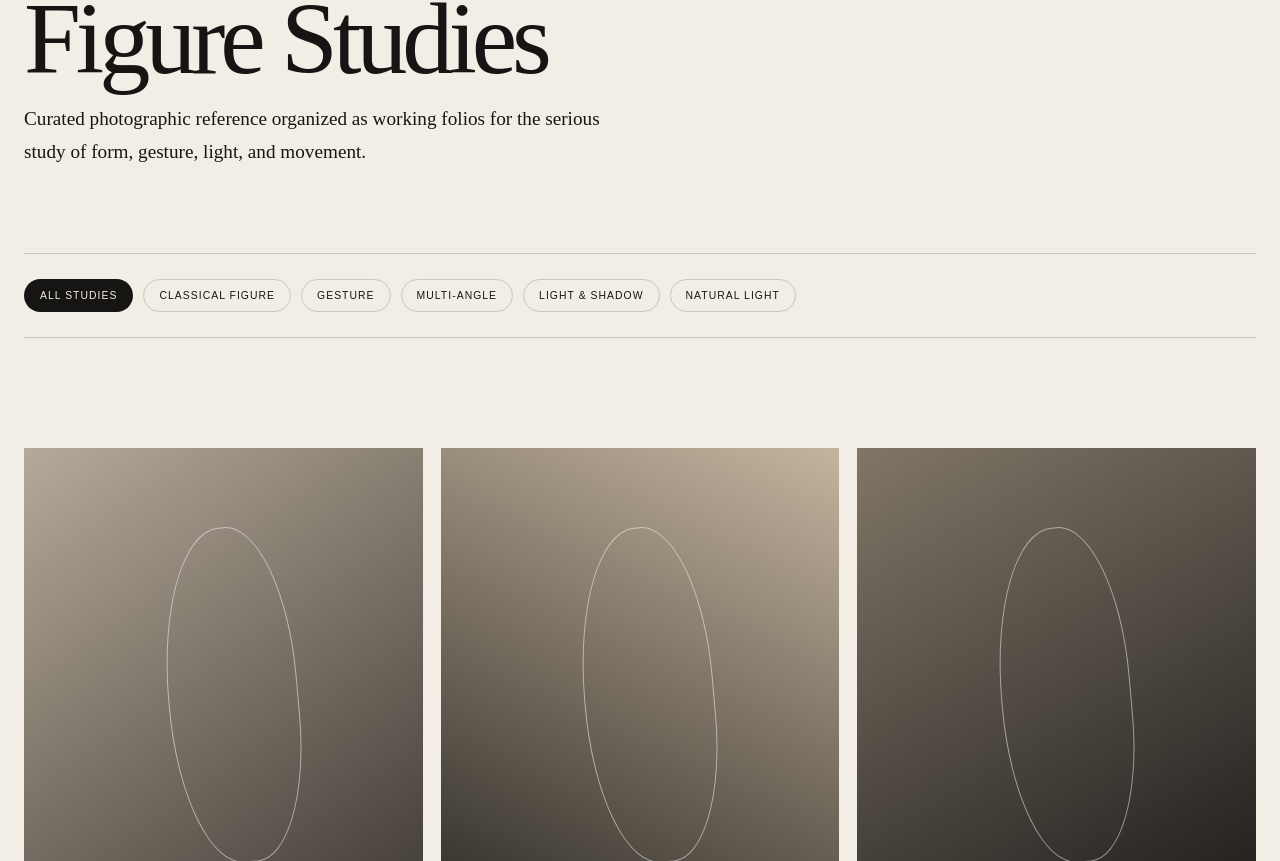
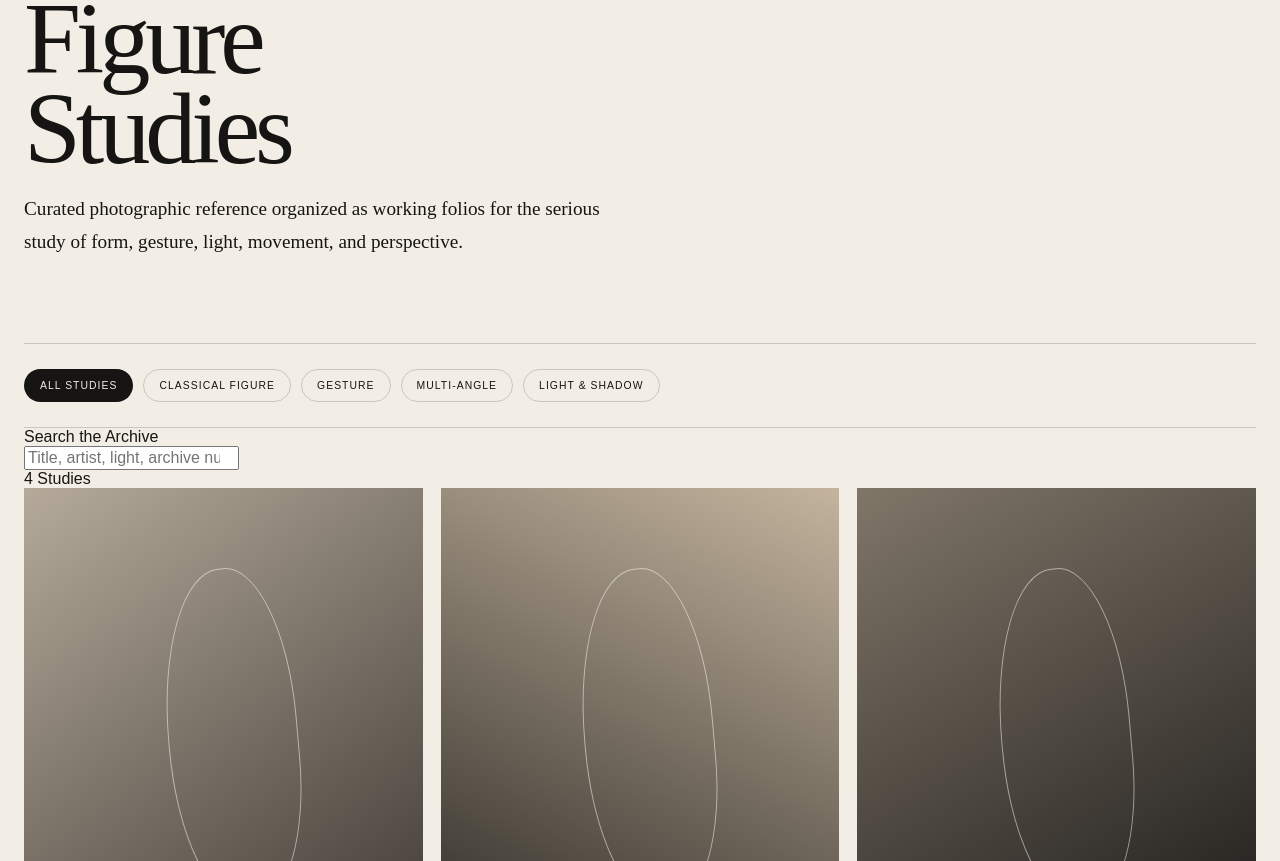
Before and after one commit to stephencefalo/figure-archives, a Next.js app: page /archive in a window 1280 px wide. Shown: the part 219-1080 px from the top of the page. Built offline with nearby package versions, Linux system fonts and the light colour scheme.

Commit message:
Refactor ArchivePage to use ArchiveBrowser
Updated the ArchivePage component to replace StudyCard with ArchiveBrowser and modified the metadata description and heading.

```diff
--- a/app/archive/page.tsx
+++ b/app/archive/page.tsx
@@ -1,75 +1,38 @@
 import type { Metadata } from "next";
 
 import { studies } from "@/lib/data";
-import { StudyCard } from "@/components/StudyCard";
+import { ArchiveBrowser } from "@/components/ArchiveBrowser";
 
 export const metadata: Metadata = {
   title: "The Archive",
+
   description:
-    "Explore curated photographic figure studies created as working reference for artists.",
+    "Explore curated photographic figure studies created as working reference for painters, illustrators, sculptors, and students.",
 };
 
 export default function ArchivePage() {
   return (
     <main>
-
       <section className="page-hero shell">
         <div className="eyebrow">
           The Archive · 2026
         </div>
 
         <h1>
-          Figure Studies
+          Figure
+          <br />
+          Studies
         </h1>
 
         <p>
-          Curated photographic reference organized as
-          working folios for the serious study of form,
-          gesture, light, and movement.
+          Curated photographic reference organized
+          as working folios for the serious study
+          of form, gesture, light, movement, and
+          perspective.
         </p>
       </section>
 
-      <div className="shell filters">
-
-        <button className="pill active">
-          All Studies
-        </button>
-
-        <button className="pill">
-          Classical Figure
-        </button>
-
-        <button className="pill">
-          Gesture
-        </button>
-
-        <button className="pill">
-          Multi-Angle
-        </button>
-
-        <button className="pill">
-          Light &amp; Shadow
-        </button>
-
-        <button className="pill">
-          Natural Light
-        </button>
-
-      </div>
-
-      <section className="section shell">
-
-        <div className="study-grid">
-          {studies.map((study) => (
-            <StudyCard
-              key={study.id}
-              study={study}
-            />
-          ))}
-        </div>
-
-      </section>
-
+      <ArchiveBrowser studies={studies} />
     </main>
   );
 }
```
